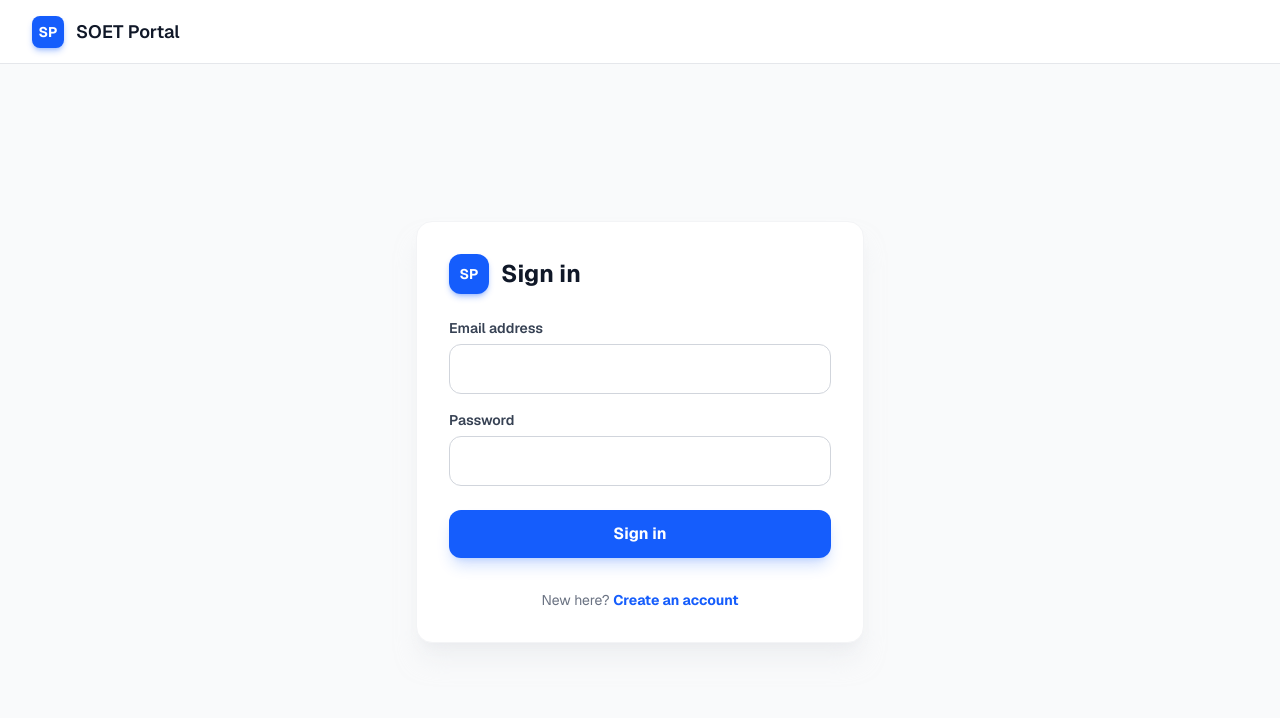
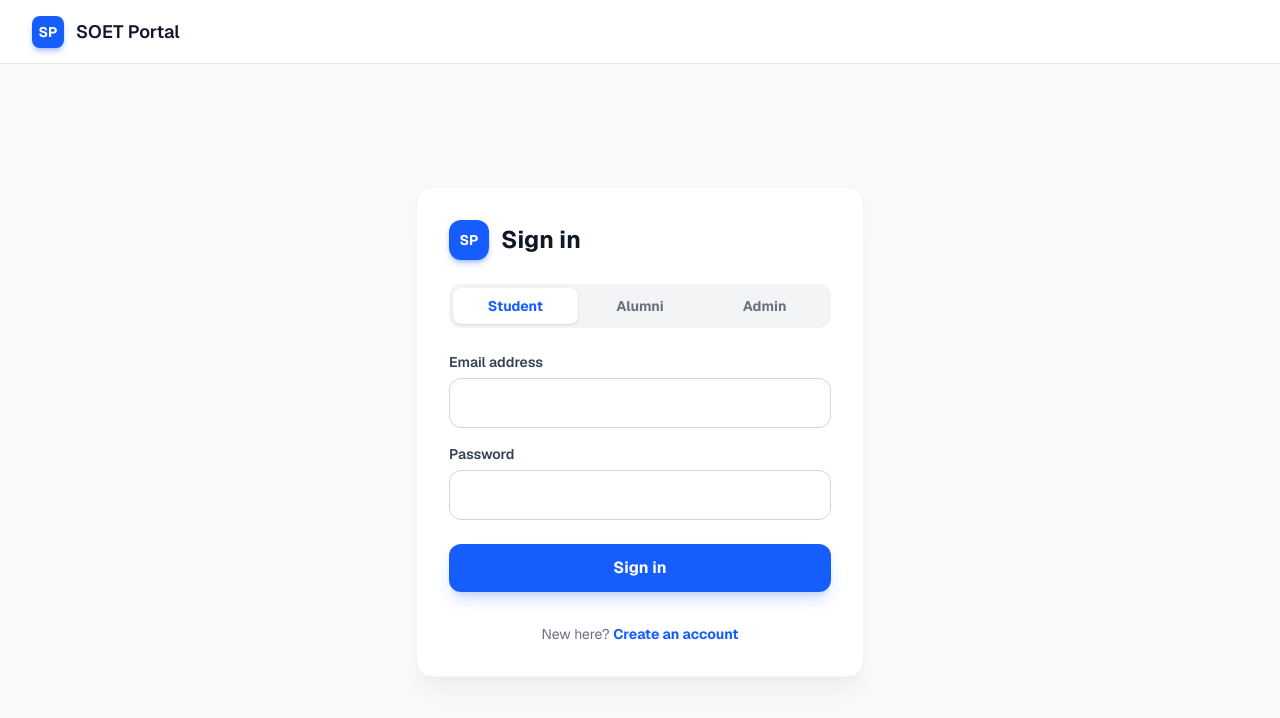
Before and after one commit to rushi9423/SoETAlumniPortal, a Next.js app: page /login in a window 1280 px wide. Shown: the top 718 px of the page. Built offline with nearby package versions, Linux system fonts and the light colour scheme; no server answers.

Commit message:
fix: login page missing fields

```diff
--- a/app/login/page.tsx
+++ b/app/login/page.tsx
@@ -12,6 +12,7 @@ export default function LoginPage() {
   const [password, setPassword] = useState('');
   const [loading, setLoading] = useState(false);
   const [error, setError] = useState('');
+  const [selectedRole, setSelectedRole] = useState<'student' | 'alumni' | 'admin'>('student');
 
   // If already logged in, redirect
   if (user) {
@@ -28,7 +29,7 @@ export default function LoginPage() {
       const res = await fetch('/api/auth', {
         method: 'POST',
         headers: { 'Content-Type': 'application/json' },
-        body: JSON.stringify({ email }),
+        body: JSON.stringify({ email, password, selectedRole }),
       });
 
       if (res.ok) {
@@ -66,6 +67,30 @@ export default function LoginPage() {
               SP
             </div>
             <h1 className="text-2xl font-bold text-gray-900">Sign in</h1>
+          </div>
+
+          <div className="flex p-1 bg-gray-100 rounded-xl mb-6">
+            <button
+              type="button"
+              onClick={() => setSelectedRole('student')}
+              className={`flex-1 py-2 text-sm font-bold rounded-lg transition ${selectedRole === 'student' ? 'bg-white shadow-sm text-blue-600' : 'text-gray-500 hover:text-gray-900'}`}
+            >
+              Student
+            </button>
+            <button
+              type="button"
+              onClick={() => setSelectedRole('alumni')}
+              className={`flex-1 py-2 text-sm font-bold rounded-lg transition ${selectedRole === 'alumni' ? 'bg-white shadow-sm text-blue-600' : 'text-gray-500 hover:text-gray-900'}`}
+            >
+              Alumni
+            </button>
+            <button
+              type="button"
+              onClick={() => setSelectedRole('admin')}
+              className={`flex-1 py-2 text-sm font-bold rounded-lg transition ${selectedRole === 'admin' ? 'bg-white shadow-sm text-blue-600' : 'text-gray-500 hover:text-gray-900'}`}
+            >
+              Admin
+            </button>
           </div>
 
           <form onSubmit={handleLogin} className="space-y-4 mb-6">
```
